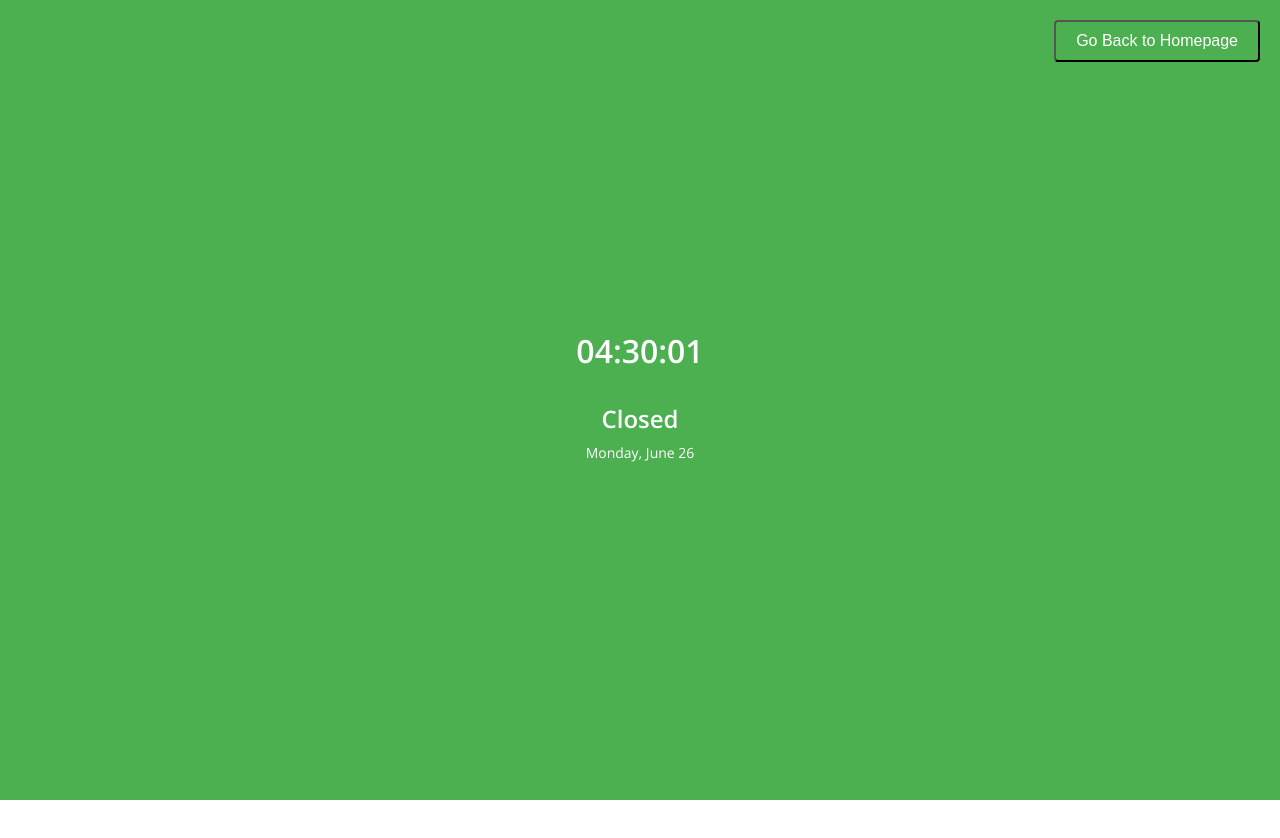
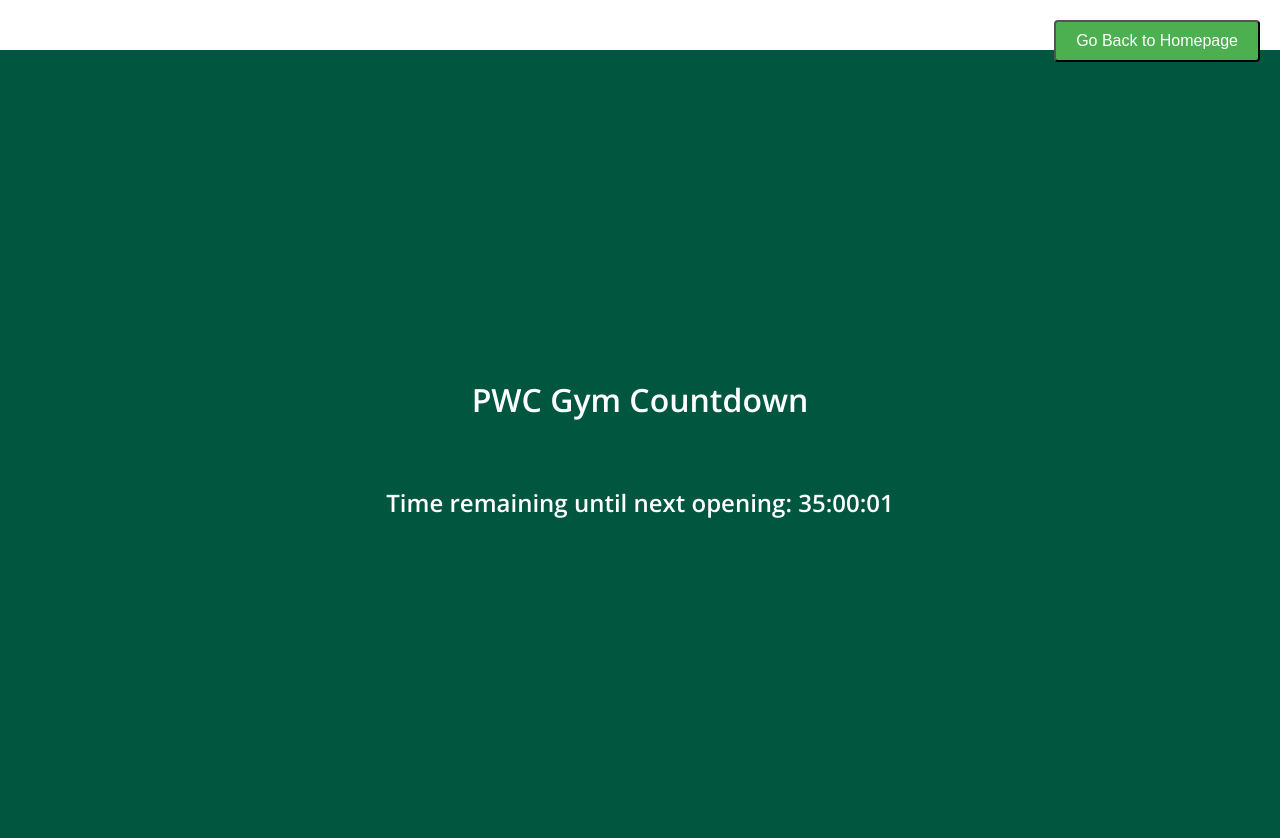
Before and after one commit to stevenson-space/shs, a Vue app: page /pwc in a window 1280 px wide. Shown: the top 838 px of the page. Before the commit the page ends 800 px from the top, so only its background shows below. Built offline with nearby package versions, Linux system fonts and the light colour scheme.

Commit message:
countdown bug fixes

```diff
--- a/src/views/Pwc/Pwc.vue
+++ b/src/views/Pwc/Pwc.vue
@@ -1,9 +1,9 @@
 <template>
-    <div class="status-container">
-        <div class="countdown">{{ countdownString }}</div>
-        <div class="status" :class="{ open: isOpeningHours, closed: !isOpeningHours }">
-            {{ getStatus }}
-            <div class="day-date">{{ dayDate }}</div>
+    <div class="app">
+        <h1>PWC Gym Countdown</h1>
+        <div class="countdown">
+            <p v-if="isOpen">Time remaining until closure: {{ countdownTime }}</p>
+            <p v-else>Time remaining until next opening: {{ countdownTime }}</p>
         </div>
         <button @click="goToHomepage" class="home-button">Go Back to Homepage</button>
     </div>
@@ -12,200 +12,120 @@
 <script>export default {
         data() {
             return {
-                isOpen: false,
-                currentTime: new Date().getTime(),
+                openingTimes: [
+                    { day: 1, start: "15:30", end: "20:00" }, // Monday
+                    { day: 2, start: "15:30", end: "20:00" }, // Tuesday
+                    { day: 3, start: "15:30", end: "20:00" }, // Wednesday
+                    { day: 4, start: "15:30", end: "20:00" }, // Thursday
+                    { day: 5, start: "15:30", end: "18:00" }, // Friday
+                    { day: 6, start: "10:00", end: "15:00" }, // Saturday
+                    { day: 0, start: "10:00", end: "15:00" }, // Sunday
+                ],
+                currentTimeMs: 0,
             };
         },
         computed: {
+            currentTime() {
+                return new Date(this.currentTimeMs);
+            },
             currentDay() {
-                return new Date().getDay(); // 0: Sunday, 1: Monday, ..., 6: Saturday
+                return this.currentTime.getDay();
             },
-            currentHour() {
-                return new Date().getHours();
+            currentOpeningTime() {
+                const openingTime = this.openingTimes.find(
+                    (time) => time.day === this.currentDay
+                );
+                return this.getTimeInMs(this.currentTime.toDateString(), openingTime.start);
             },
-            currentMinute() {
-                return new Date().getMinutes();
-            },
-            isBeforeJune1() {
-                const now = new Date();
-                return now.getMonth() < 5 || (now.getMonth() === 5 && now.getDate() < 1);
-            },
-            isAfterAugust12() {
-                const now = new Date();
-                return now.getMonth() > 7 || (now.getMonth() === 7 && now.getDate() >= 12);
-            },
-            isPwcClosed() {
-                const pwcClosureStart = new Date('2023-08-09');
-                const pwcClosureEnd = new Date('2023-08-12');
-                const now = new Date();
-                return now >= pwcClosureStart && now <= pwcClosureEnd;
-            },
-            getStatus() {
-                const isWeekend = this.currentDay === 0 || this.currentDay === 6;
-
-                if (this.isPwcClosed) {
-                    return 'Closed';
-                } else if (this.isBeforeJune1 || this.isAfterAugust12) {
-                    const isOpeningHours =
-                        (this.currentDay >= 1 &&
-                            this.currentDay <= 4 &&
-                            this.currentHour >= 15 &&
-                            (this.currentHour < 20 || (this.currentHour === 20 && this.currentMinute === 0))) ||
-                        (this.currentDay === 5 &&
-                            this.currentHour >= 15 &&
-                            (this.currentHour < 18 || (this.currentHour === 18 && this.currentMinute === 0))) ||
-                        (isWeekend &&
-                            this.currentHour >= 10 &&
-                            (this.currentHour < 15 || (this.currentHour === 15 && this.currentMinute === 0)));
-
-                    return isOpeningHours ? 'Open' : 'Closed';
-                } else {
-                    const isOpeningHours =
-                        (this.currentDay >= 1 &&
-                            this.currentDay <= 4 &&
-                            this.currentHour >= 9 &&
-                            (this.currentHour < 17 || (this.currentHour === 17 && this.currentMinute === 0))) ||
-                        (this.currentDay === 5 &&
-                            this.currentHour >= 9 &&
-                            (this.currentHour < 13 || (this.currentHour === 13 && this.currentMinute === 0))) ||
-                        (this.currentDay === 6 &&
-                            this.currentHour >= 10 &&
-                            (this.currentHour < 14 || (this.currentHour === 14 && this.currentMinute === 0)));
-
-                    return isOpeningHours ? 'Open' : 'Closed';
-                }
+            currentClosingTime() {
+                const closingTime = this.openingTimes.find(
+                    (time) => time.day === this.currentDay
+                );
+                return this.getTimeInMs(this.currentTime.toDateString(), closingTime.end);
             },
             nextOpeningTime() {
-                const nextOpeningHour =
-                    this.currentDay === 5
-                        ? 9 // Friday: 9 a.m.
-                        : this.currentDay === 6
-                            ? 10 // Saturday: 10 a.m.
-                            : 9; // Monday to Thursday: 9 a.m.
-
-                if (this.isBeforeJune1 || this.isAfterAugust12) {
-                    return new Date(new Date().setHours(nextOpeningHour + 3, 30, 0, 0));
-                } else {
-                    return new Date(new Date().setHours(nextOpeningHour, 0, 0, 0));
+                const nextDay = (this.currentDay + 1) % 7;
+                const openingTime = this.openingTimes.find(
+                    (time) => time.day === nextDay
+                );
+                return this.getTimeInMs(this.getNextDate(nextDay), openingTime.start);
+            },
+            isOpen() {
+                return this.currentTime >= this.currentOpeningTime && this.currentTime <= this.currentClosingTime;
+            },
+            countdownTime() {
+                const targetTime = this.isOpen ? this.currentClosingTime : this.nextOpeningTime;
+                const timeDiff = targetTime - this.currentTimeMs;
+                if (timeDiff <= 0) {
+                    return "00:00:00";
                 }
-            },
-            nextClosingTime() {
-                const nextClosingHour =
-                    this.currentDay === 5
-                        ? 13 // Friday: 1 p.m.
-                        : this.currentDay === 6
-                            ? 14 // Saturday: 2 p.m.
-                            : 17; // Monday to Thursday: 5 p.m.
-
-                if (this.isBeforeJune1 || this.isAfterAugust12) {
-                    return new Date(new Date().setHours(nextClosingHour + 3, 30, 0, 0));
-                } else {
-                    return new Date(new Date().setHours(nextClosingHour, 0, 0, 0));
-                }
-            },
-            isOpeningHours() {
-                return this.getStatus === 'Open' || this.getStatus === 'Open (Saturday)';
-            },
-            dayDate() {
-                const options = { weekday: 'long', month: 'long', day: 'numeric' };
-                return new Date().toLocaleDateString('en-US', options);
-            },
-            countdownString() {
-                let countdown;
-                let isOpeningHours = this.isOpeningHours;
-                if (isOpeningHours) {
-                    countdown = this.nextClosingTime - this.currentTime;
-                } else {
-                    countdown = this.nextOpeningTime - this.currentTime;
-                    isOpeningHours = countdown > 0; // If countdown is greater than zero
-                }
-
-                if (countdown <= 0) return '00:00:00';
-
-                const seconds = Math.floor((countdown / 1000) % 60);
-                const minutes = Math.floor((countdown / (1000 * 60)) % 60);
-                const hours = Math.floor((countdown / (1000 * 60 * 60)) % 24);
-
-                return `${hours.toString().padStart(2, '0')}:${minutes
-                    .toString()
-                    .padStart(2, '0')}:${seconds.toString().padStart(2, '0')}`;
-            },
-        },
-        watch: {
-            currentTime() {
-                this.$forceUpdate();
+                const hours = String(Math.floor(timeDiff / (1000 * 60 * 60))).padStart(2, '0');
+                const minutes = String(Math.floor((timeDiff % (1000 * 60 * 60)) / (1000 * 60))).padStart(2, '0');
+                const seconds = String(Math.floor((timeDiff % (1000 * 60)) / 1000)).padStart(2, '0');
+                return `${hours}:${minutes}:${seconds}`;
             },
         },
         methods: {
-            initializeCountdown() {
-                this.stopCountdown();
-                this.interval = setInterval(() => {
-                    this.currentTime = new Date().getTime();
-                }, 1000);
+            getTimeInMs(dateString, timeString) {
+                const dateTimeString = `${dateString} ${timeString}`;
+                return new Date(dateTimeString).getTime();
             },
-            stopCountdown() {
-                clearInterval(this.interval);
+            getNextDate(day) {
+                const today = this.currentTime.getDay();
+                const difference = (day - today + 7) % 7;
+                const nextDate = new Date(this.currentTime);
+                nextDate.setDate(this.currentTime.getDate() + difference);
+                return nextDate.toDateString();
+            },
+            updateCurrentTime() {
+                this.currentTimeMs = Date.now();
             },
             goToHomepage() {
                 // Use Vue Router to navigate to the homepage
                 this.$router.push("/");
-            }
+            },
         },
-        mounted() {
-            this.initializeCountdown();
+        created() {
+            // Initialize the countdown immediately
+            this.updateCurrentTime();
+
+            // Update currentTime every second
+            this.timer = setInterval(() => {
+                this.updateCurrentTime();
+            }, 1000);
         },
-
-        created() {
-            setInterval(() => {
-                this.$forceUpdate();
-            }, 1000);
+        beforeDestroy() {
+            clearInterval(this.timer);
         },
     };</script>
 
 <style>
-    .status-container {
+    .app {
+        text-align: center;
+        margin-top: 50px;
+        background-color: #00563F;
+        color: #FFFFFF;
+        height: 100vh;
         display: flex;
-        flex-direction: column;
+        flex-direction: column; /* Place the items in a column layout */
+        justify-content: center;
         align-items: center;
-        justify-content: center;
-        height: 100vh;
-        background-color: #4caf50; /* Green background */
-        color: #ffffff; /* White text */
-    }
-
-    .logo {
-        width: 120px;
-        height: 120px;
-        margin-bottom: 20px;
     }
 
     .countdown {
-        font-size: 32px;
+        font-size: 24px;
         font-weight: bold;
-        color: #ffffff; /* White text */
+        margin-top: 20px;
     }
 
-    .status {
-        margin-top: 20px;
-        font-size: 24px;
-        font-weight: bold;
-        padding: 10px;
-        border-radius: 8px;
-        text-align: center;
-        background-color: #4caf50; /* Green background for both "Open" and "Closed" status */
+    .time-heading {
+        font-size: 20px;
+        margin-bottom: 10px;
     }
 
-    .day-date {
-        font-size: 14px;
-        font-weight: normal;
-        margin-top: 8px;
+    .time-remaining {
+        font-size: 30px;
     }
-
-    .status-container {
-        position: relative;
-        /* Add any other styles for your status container */
-    }
-
     .home-button {
         position: fixed;
         top: 20px;
```
